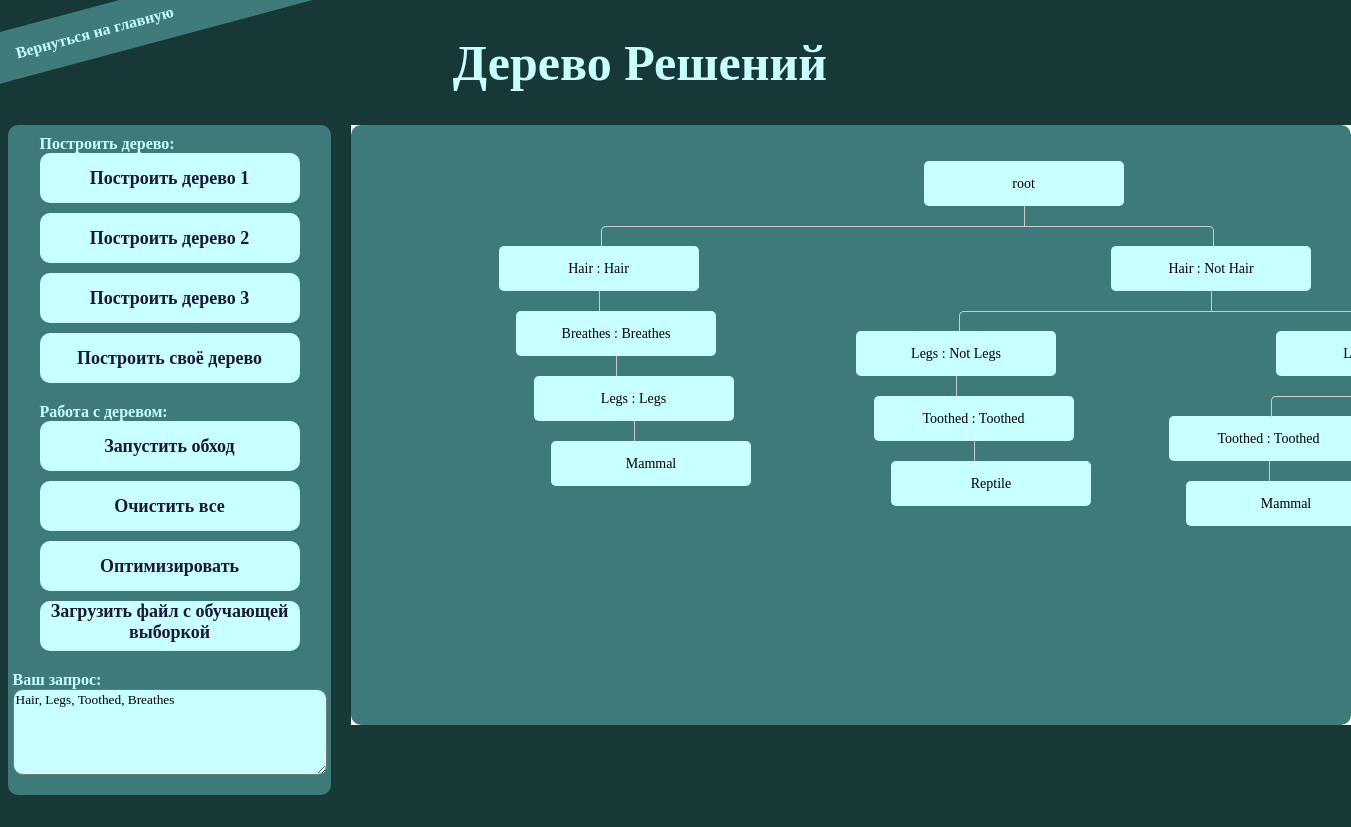
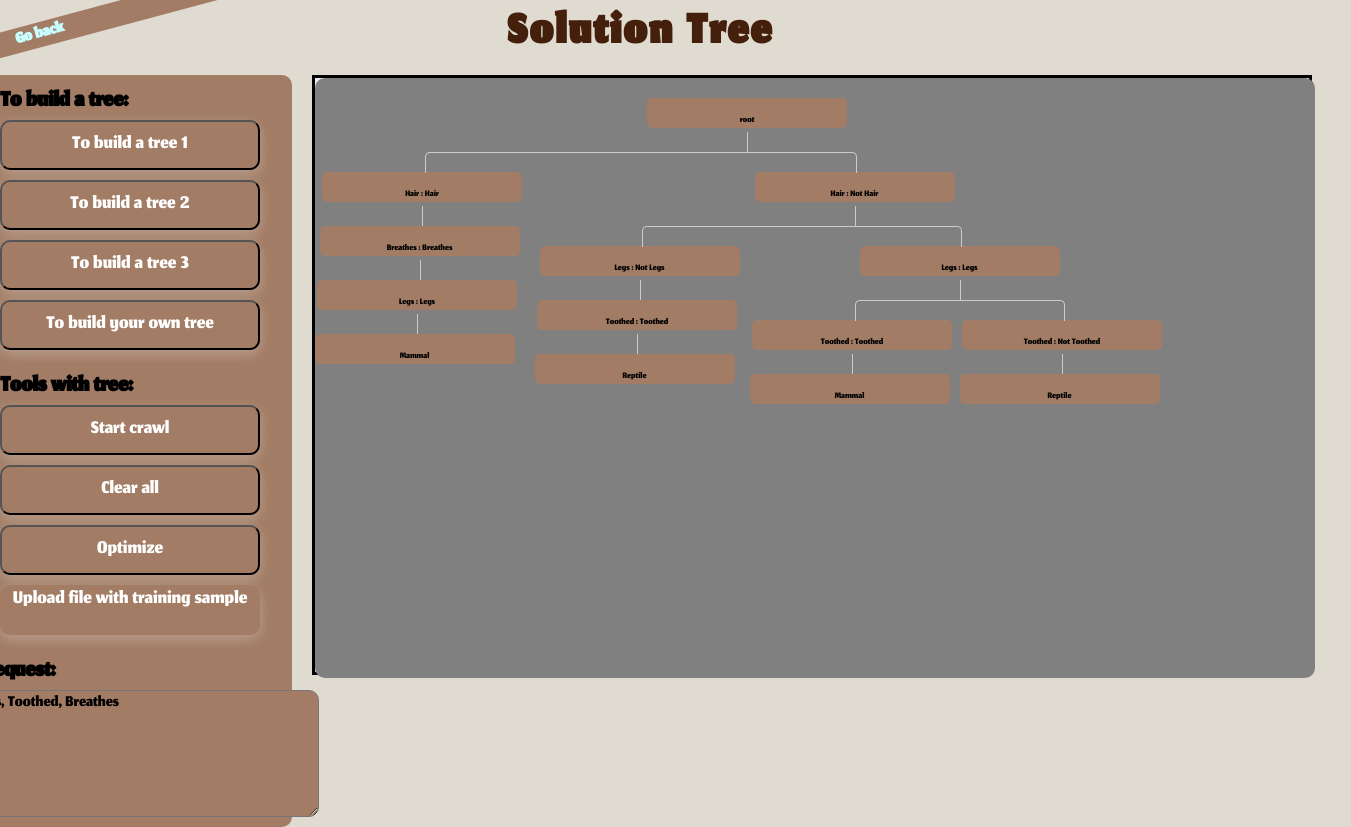
Before and after one commit to alinabozhok/web-project, a website built with Vite: page src/solution_tree/ui/solution_tree.html in a window 1280 px wide. Shown: the whole page, 1351 px wide, since content can reach past the window. Before the commit the page ends 803 px from the top, so only its background shows below. Built offline with nearby package versions, Linux system fonts and the light colour scheme.

Commit message:
working version of tree, ui is raw  need to fix

```diff
--- a/src/solution_tree/alg/interface.js
+++ b/src/solution_tree/alg/interface.js
@@ -1,13 +1,10 @@
-
-start_button = document.getElementById('start_button');
- reset_button = document.getElementById('reset_button');
- getFile1_button = document.getElementById('getFile1_button');
- getFile2_button = document.getElementById('getFile2_button');
- getFile3_button = document.getElementById('getFile3_button');
- getFile_button = document.getElementById('getFile_button');
- //optimize_button = document.getElementById('optimize_button');
- zoom = document.getElementById('zoom');
-
+start_button.addEventListener('click', start);
+reset_button.addEventListener('click', reset);
+getFile1_button.addEventListener('click', chooseIndex0);
+getFile2_button.addEventListener('click', chooseIndex1);
+getFile3_button.addEventListener('click', chooseIndex2);
+getFile_button.addEventListener('click', createTree);
+optimize_button.addEventListener('click', optimize);
 const FILE = document.getElementById('file_input');
 let flag = true;
 let root;
@@ -19,7 +16,6 @@ function chooseIndex0() {
     document.getElementById('input_data').value = "Hair, Legs, Toothed, Breathes";
     index = 0;
     createTree();
-
 }
 
 function chooseIndex1() {
@@ -49,7 +45,7 @@ function createTree() {
         let reader = new FileReader();
         reader.readAsText(dataBase);
         reader.onload = function () {
-            dataBase = receiveData(reader.result);
+            dataBase = recieveData(reader.result);
             startTreeBuilding(dataBase);
             drawTree(root, treeRoot);
         }
@@ -61,7 +57,6 @@ function start() {
     if(flag) {
         makeDecision();
     }
-    alert("penis");
 }
 
 function reset() {
--- a/src/solution_tree/alg/receiveData.js
+++ b/src/solution_tree/alg/receiveData.js
@@ -1,4 +1,4 @@
-export function receiveData(csvText, sep = ","){
+function receiveData(csvText, sep = ","){
 
     let matrix = [];
     let csvLines = csvText.split('\n');
--- a/src/solution_tree/ui/solution_tree.css
+++ b/src/solution_tree/ui/solution_tree.css
@@ -1,18 +1,31 @@
 
+@font-face {
+    font-family: jomhuria-web;
+    src: url("Jomhuria-Regular.woff2");
+}
 
 body {
-    font-family: "SB Sans", normal;
-    background-color: #183737;
-    color: rgb(200, 255, 255);
+    font-family: jomhuria-web;
+    overflow-x: hidden;
+    display: flex;
+    flex-direction: column;
+    align-items: center;
+    height: 100vh;
+    margin: 0;
+    background-color: #E0DBD0;
+    font-size: 25px;
 }
 
 * {
-    font-family: 'SB Sans';
+    margin: 0;
+    padding: 0;
+    box-sizing: border-box;
 }
+
 
 a, a:visited, a:hover {
     text-decoration: none;
-    color: #fff;
+    color:black;
 }
 
 .wrapper {
@@ -28,7 +41,7 @@ a, a:visited, a:hover {
     align-items:center;
     margin-left: auto;
     margin-right: 20px;
-    background-color: #3f7a7a;
+    background-color: #a27c64;
     border-radius: 10px;
     width: 323px;
 }
@@ -58,7 +71,7 @@ input{
     overflow: scroll;
     width: 1000px;
     height: 600px;
-    background-color: #3f7a7a;
+    background-color: gray;
     border-radius: 10px;
     display: block;
     margin-left: auto;
@@ -74,26 +87,26 @@ input{
     display: block;
     width: 1000px;
     height: 600px;
-    background-color: white;
-    margin: 0 auto 0 auto;
+    background-color: #e7e9e9;
+    border: 3px solid black;
+
 }
 
 .button-section {
     margin-top: 10px;
+    font-size: 35px
 }
 
 button, label {
-    font-family: "SB Sans";
-    color: #191837;
+    font-family: jomhuria-web;
+    color: white;
     width: 260px;
     height: 50px;
-    font-size: large;
-    font-weight: bold;
-    border: 0px solid rgb(200, 255, 255);
+    font-size: 30px;
     border-radius: 10px;
-    background-color: rgb(200, 255, 255);
+    background-color: #a27c64;
     margin-bottom: 10px;
-
+    box-shadow: 0 4px 14px 0 rgb(185, 161, 145);
     text-align: center;
     display: block;
 }
@@ -165,7 +178,7 @@ button:active, label:active {
 }
 
 .tree li a{
-    background: rgb(200, 255, 255);
+    background-color: #a27c64;
     border: 0px;
     min-width: 200px;
     max-width: min-content;
@@ -187,7 +200,7 @@ button:active, label:active {
     width: 400px;
     transform: rotate(-15deg) translateX(-15px) translateY(-20px);
 
-    background-color: #8bffff56;
+    background-color: #a27c64;
 }
 
 .back-link {
@@ -204,12 +217,16 @@ button:active, label:active {
 }
 
 h1 {
+    font-family: jomhuria-web;
+    color: #441f0b;
+    font-size: 70px;
+    letter-spacing: 3px;
     text-align: center;
-    font-size: 50px;
-    color: rgb(200, 255, 255);
 }
 
 textarea {
-    background-color: rgb(200, 255, 255);
+    font-family: jomhuria-web;
+    font-size: 25px;
+    background-color: #a27c64;
     border-radius: 10px;
 }
--- a/src/solution_tree/ui/solution_tree.html
+++ b/src/solution_tree/ui/solution_tree.html
@@ -10,34 +10,34 @@
 </head>
 
 <body>
-<h1>Дерево Решений</h1>
+<h1>Solution Tree</h1>
 <div class="back">
     <p></p>
-    <a class="back-link" href="../../../index.html" target="_self"><b>Вернуться на главную</b></a>
+    <a class="back-link" href="../../../index.html" target="_self"><b>Go back</b></a>
     <p></p>
 </div>
 
 <div class="wrapper" id="wrapper">
     <div class="toolbar">
         <div class="build-tree">
-            <div class="button-section"><b>Построить дерево:</b></div>
-            <button id="getFile1_button"> Построить дерево 1</button>
-            <button id="getFile2_button"> Построить дерево 2</button>
-            <button id="getFile3_button"> Построить дерево 3</button>
-            <button id="getFile_button">Построить своё дерево</button>
+            <div class="button-section"><b>To build a tree:</b></div>
+            <button id="getFile1_button">To build a tree 1</button>
+            <button id="getFile2_button"> To build a tree 2</button>
+            <button id="getFile3_button"> To build a tree 3</button>
+            <button id="getFile_button">To build your own tree</button>
         </div>
 
         <div class="work-tree">
-            <div class="button-section"><b>Работа с деревом:</b></div>
-            <button id="start_button">Запустить обход</button>
-            <button id="reset_button">Очистить все</button>
-            <button id="optimize_button">Оптимизировать</button>
+            <div class="button-section"><b>Tools with tree:</b></div>
+            <button id="start_button">Start crawl</button>
+            <button id="reset_button">Clear all</button>
+            <button id="optimize_button">Optimize</button>
             <input id="file_input" type="file">
-            <label class="label" for='file_input'>Загрузить файл с обучающей выборкой</label>
+            <label class="label" for='file_input'>Upload file with training sample</label>
         </div>
 
         <div class="textbox">
-            <div class="button-section"><b>Ваш запрос:</b></div>
+            <div class="button-section"><b>Your request:</b></div>
             <textarea id="input_data" name="input_data" cols="40" rows="5"></textarea></p>
         </div>
 
```
